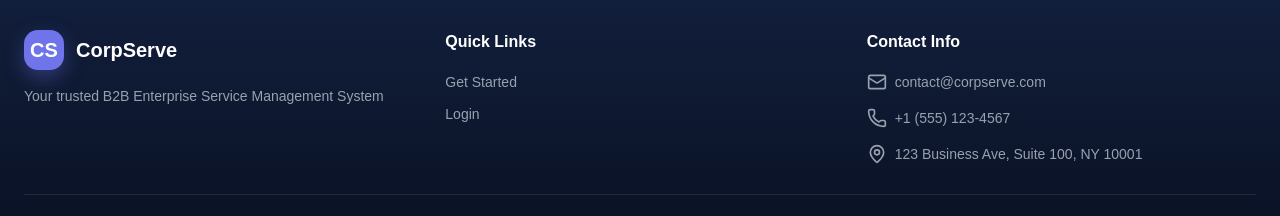
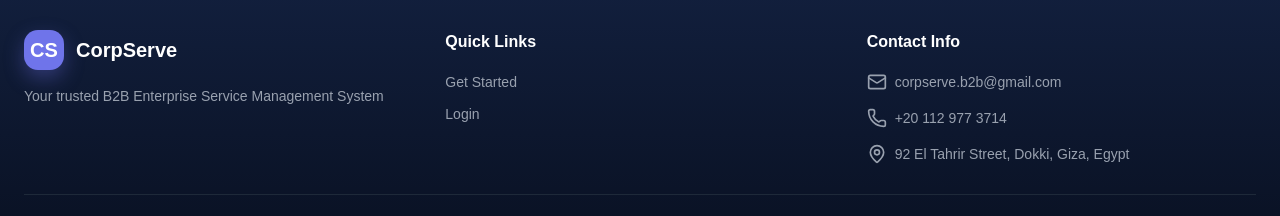
Before and after one commit to yasmin20s/CorpServe-Frontend, a React (Vite) app: page /login in a window 1280 px wide. Shown: the part 811-1027 px from the top of the page. Built offline with nearby package versions, Linux system fonts and the light colour scheme; no server answers.

Commit message:
edit footer

```diff
--- a/src/app/components/AppFooter.jsx
+++ b/src/app/components/AppFooter.jsx
@@ -41,15 +41,15 @@ export default function AppFooter() {
             <ul className="space-y-3 text-sm text-gray-400">
               <li className="flex min-h-6 items-start gap-2 leading-6">
                 <Mail className="mt-0.5 h-5 w-5 shrink-0" />
-                <span>contact@corpserve.com</span>
+                <span>corpserve.b2b@gmail.com</span>
               </li>
               <li className="flex min-h-6 items-start gap-2 leading-6">
                 <Phone className="mt-0.5 h-5 w-5 shrink-0" />
-                <span>+1 (555) 123-4567</span>
+                <span>+20 112 977 3714</span>
               </li>
               <li className="flex min-h-6 items-start gap-2 leading-6">
                 <MapPin className="mt-0.5 h-5 w-5 shrink-0" />
-                <span>123 Business Ave, Suite 100, NY 10001</span>
+                <span>92 El Tahrir Street, Dokki, Giza, Egypt</span>
               </li>
             </ul>
           </div>
```
